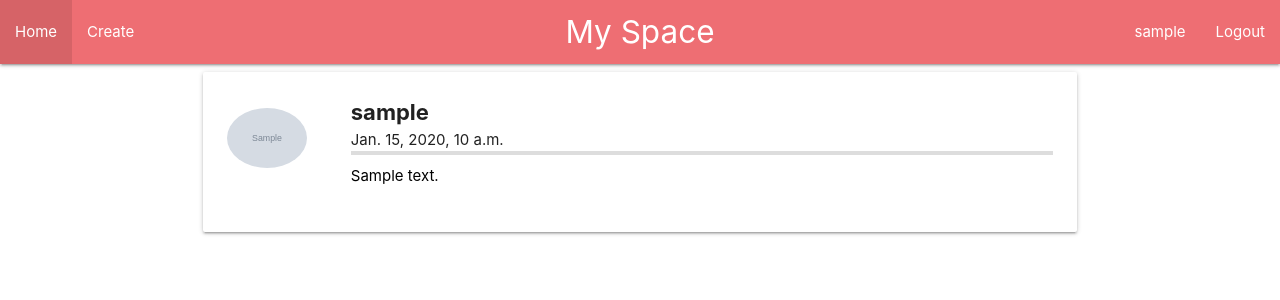
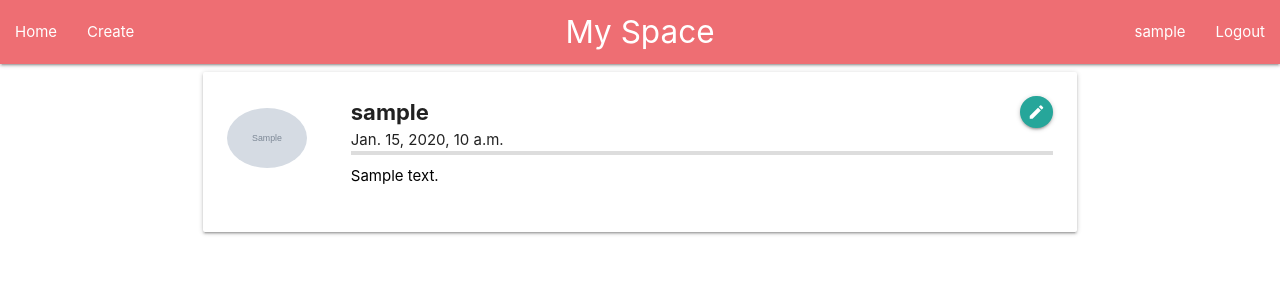
Before and after one commit to Ronith900/django_blog, a Django app: page / in a window 1280 px wide. Shown: the top 300 px of the page. Run offline with Django 3.2, Linux system fonts and the light colour scheme; a user stored in the database is signed in; tables that the repository leaves empty hold one stand-in row (values such as "Sample post"); grey boxes marked "Sample" are stand-in pictures; some libraries are stand-ins or nearby versions.

Commit message:
edit features

```diff
--- a/Resource/templates/main/base.html
+++ b/Resource/templates/main/base.html
@@ -54,7 +54,7 @@
             <a href="{% url 'blog-home' %}" class="brand-logo center">My Space</a>
             <a href="#" data-target="mobile-demo" class="sidenav-trigger"><i class="material-icons">menu</i></a>
             <ul id="nav-mobile" class="left hide-on-med-and-down">
-                <li class="active"><a href="{% url 'blog-home' %}">Home</a></li>
+                <li><a href="{% url 'blog-home' %}">Home</a></li>
                 <li><a href="{% url 'blog-create' %}">Create</a></li>
             </ul>
             <ul id="nav-mobile2" class="right hide-on-med-and-down">
@@ -69,7 +69,7 @@
         </div>
     </nav>
     <ul class="sidenav" id="mobile-demo">
-        <li class="active"><a href="{% url 'blog-home' %}">Home</a></li>
+        <li><a href="{% url 'blog-home' %}">Home</a></li>
         <li><a href="{% url 'blog-create' %}">Create</a></li>
         {% if user.is_authenticated %}
         <li><a href="{% url 'user-profile' user.pk %}">{{user.username}}</a></li>
@@ -116,6 +116,7 @@
 
   $(document).ready(function(){
     $('.sidenav').sidenav();
+    $('.dropdown-trigger').dropdown();
   });
 
 
--- a/blog/templates/blog/_tweet.html
+++ b/blog/templates/blog/_tweet.html
@@ -1,5 +1,4 @@
 {% load static%}
-
 
 <div class="card-panel white lighten-5 z-depth-1">
     <div class="row valign-wrapper">
@@ -9,7 +8,16 @@
         </div>
         <div class="col s12">
             <div style="border-bottom:4px solid #dddddd;">
+
                 <span class="tweet-username">{{post.user.username}} </span>
+                <a href="#" class="right waves-effect waves-light btn-small btn-floating dropdown-trigger"
+                   data-target='dropdown1'>
+                    <i class="material-icons">edit</i>
+                </a>
+                <ul id='dropdown1' class='dropdown-content'>
+                    <li><a href="{% url 'blog-update' post.id %}"><i class="material-icons">view_module</i>Edit</a></li>
+                    <li><a href="{% url 'blog-delete' post.id %}"><i class="material-icons">cloud</i>Delete</a></li>
+                </ul>
                 <div class="tweet-posted">{{post.created_at}}</div>
 
             </div>
--- a/blog/templates/blog/home.html
+++ b/blog/templates/blog/home.html
@@ -26,4 +26,7 @@ No tweets
 </style>
 
 {% endblock %}
+<script type="text/javascript">
+    $('.dropdown-trigger').dropdown();
+</script>
 {% endblock content %}
```
